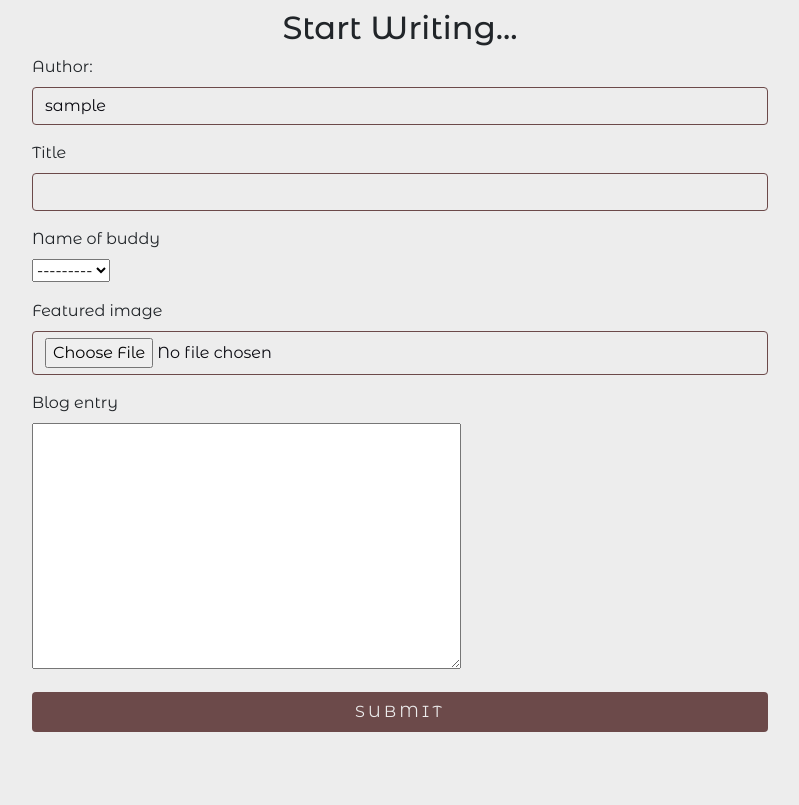
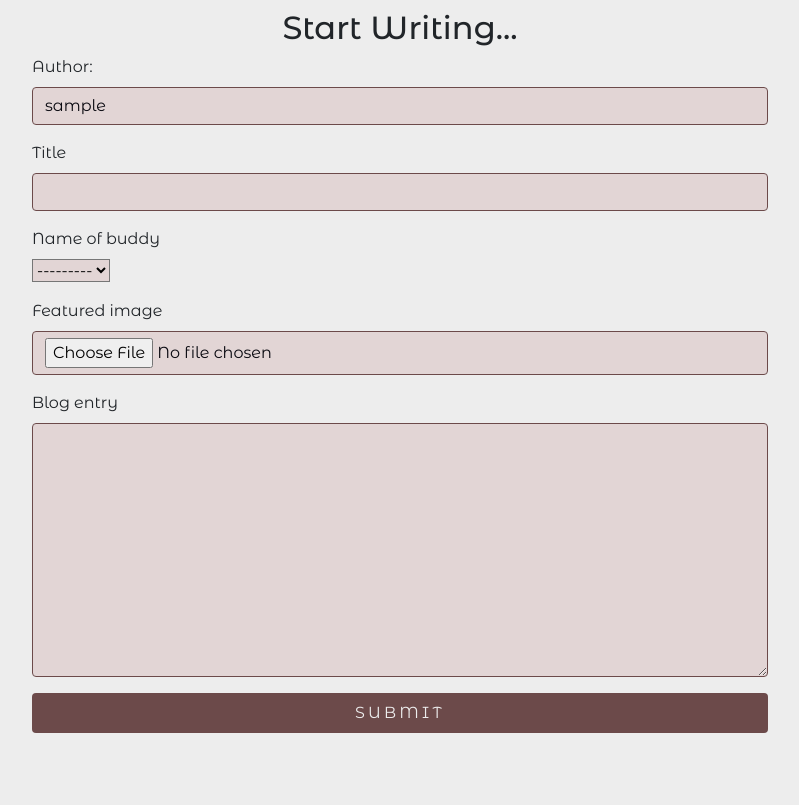
Before and after one commit to finnsterfran/BuddyClubhouse-MS4, a Django app: page /blogboard/write_blog/ in a window 1280 px wide. Shown: the part 159-964 px from the top of the page, without its empty margins (240-1039 px from the left). Before the commit the page ends 891 px from the top, so only its background shows below. Run offline with Django 3.2, Linux system fonts and the light colour scheme; the visitor is signed in with stand-in values (Sample User, id 1); data that the repository does not hold is empty; some libraries are stand-ins or nearby versions; some web fonts are replaced.

```diff
--- a/static/css/users.css
+++ b/static/css/users.css
@@ -16,7 +16,8 @@
     color: var(--active-color);
 }
 
-input {
+input,
+textarea {
     display: block;
     width: 100%;
     padding: 0.375rem 0.75rem;
@@ -24,7 +25,7 @@ input {
     font-weight: 400;
     line-height: 1.5;
     color: var(--black);
-    background-color: var(--light);
+    background-color: var(--navbar-color);
     background-clip: padding-box;
     border: 0.06rem solid var(--button-color);
     -webkit-appearance: none;
@@ -32,6 +33,10 @@ input {
     appearance: none;
     border-radius: 0.25rem;
     transition: border-color .15s ease-in-out, box-shadow .15s ease-in-out;
+}
+
+#id_name_of_buddy {
+    background-color: var(--navbar-color);
 }
 
 .button {
--- a/users/templates/users/login_register.html
+++ b/users/templates/users/login_register.html
@@ -28,7 +28,6 @@
             <h2 class="text-center pb-lg-5">Register A New User Account</h2>
             <form action="{% url 'register' %}" method="POST">
                 {% csrf_token %}
-
                 {% for field in form %}
                 <div class="mb-3">
                     <label for="form-input" class="form-label">{{ field.label }}</label>
--- a/users/views.py
+++ b/users/views.py
@@ -32,8 +32,7 @@ def userLogin(request):
         if user is not None:
             login(request, user)
             messages.success(request, f'Welcome back {user}!')
-            return redirect(request,GET['next'] if 'next' in request.GET else 'account')
-
+            return redirect('account')
         else:
             messages.error(request,
                            'Uhm... username or/and password is incorrect!')
```
Also changed, not shown: blogboard/templates/blogboard/blog_post.html (added, +28 -0 lines).
